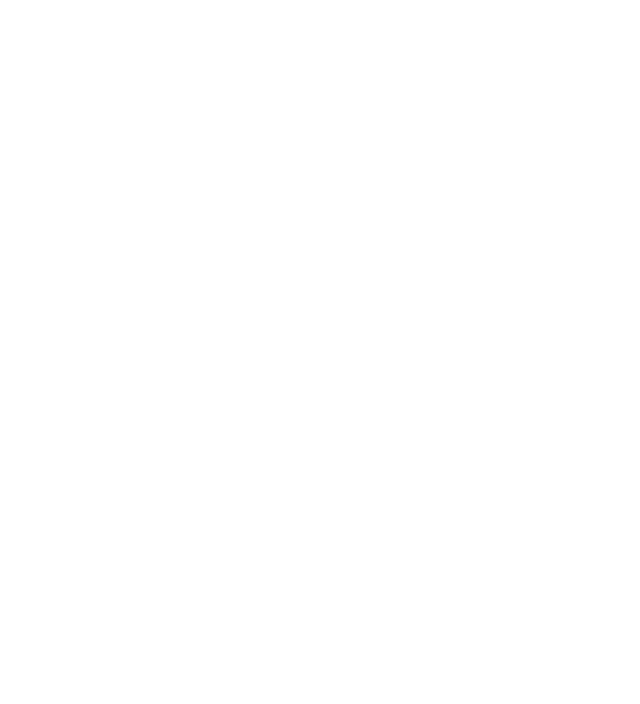
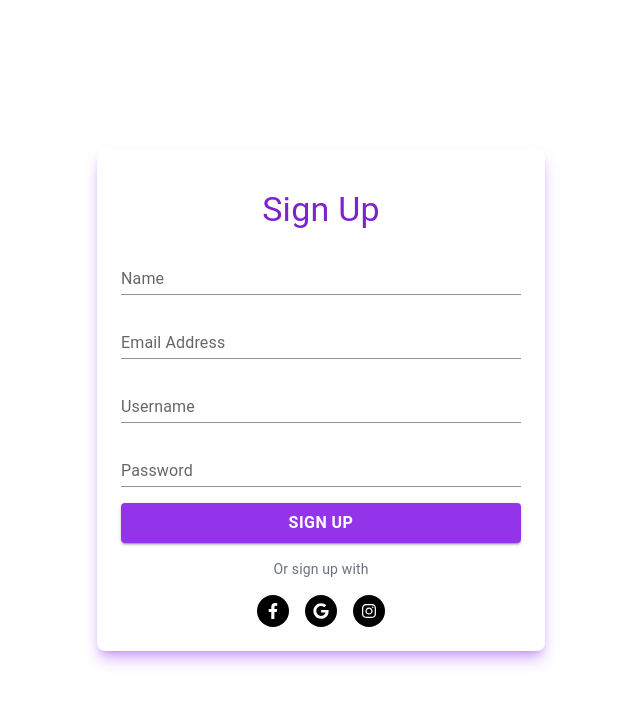
Before and after one commit to opencodeiiita/SkillSync-Frontend, a React (Vite) app: page /signup in a window 1280 px wide. Before the commit this address had no page. Shown: the top 704 px of the page, without its empty margins (319-959 px from the left). Built offline with nearby package versions, Linux system fonts and the light colour scheme.

Commit message:
Updated AppRouter with route SignUp components

```diff
--- a/src/routes/AppRouter.tsx
+++ b/src/routes/AppRouter.tsx
@@ -1,6 +1,7 @@
 import React from "react";
 import { BrowserRouter as Router, Routes, Route } from "react-router-dom";
 import SignIn from "../components/Signin";
+import Signup from "../components/Signup";
 
 
 const AppRouter: React.FC = () => {
@@ -8,7 +9,7 @@ const AppRouter: React.FC = () => {
     <Router>
       <Routes>
         <Route path="/signin" element={<SignIn />} />
-
+        <Route path="/signup" element={<Signup />} />
       </Routes>
     </Router>
   );
```
